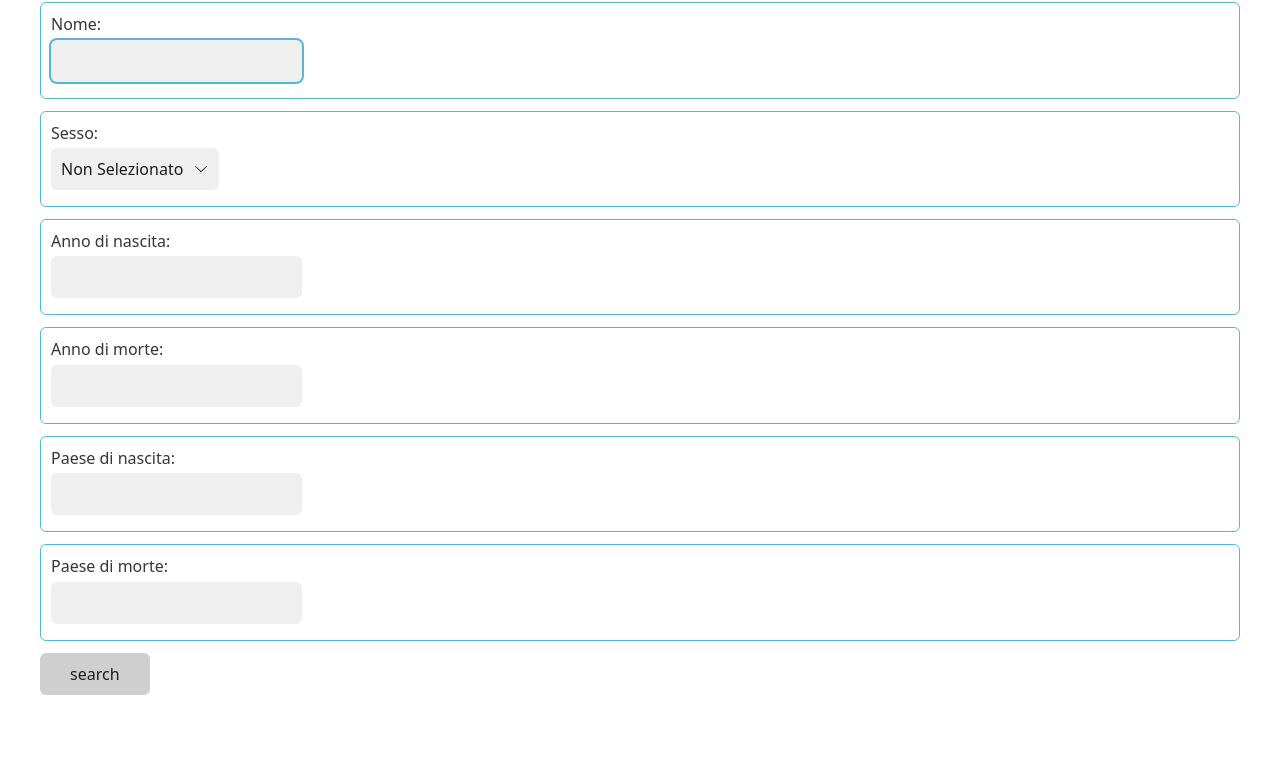
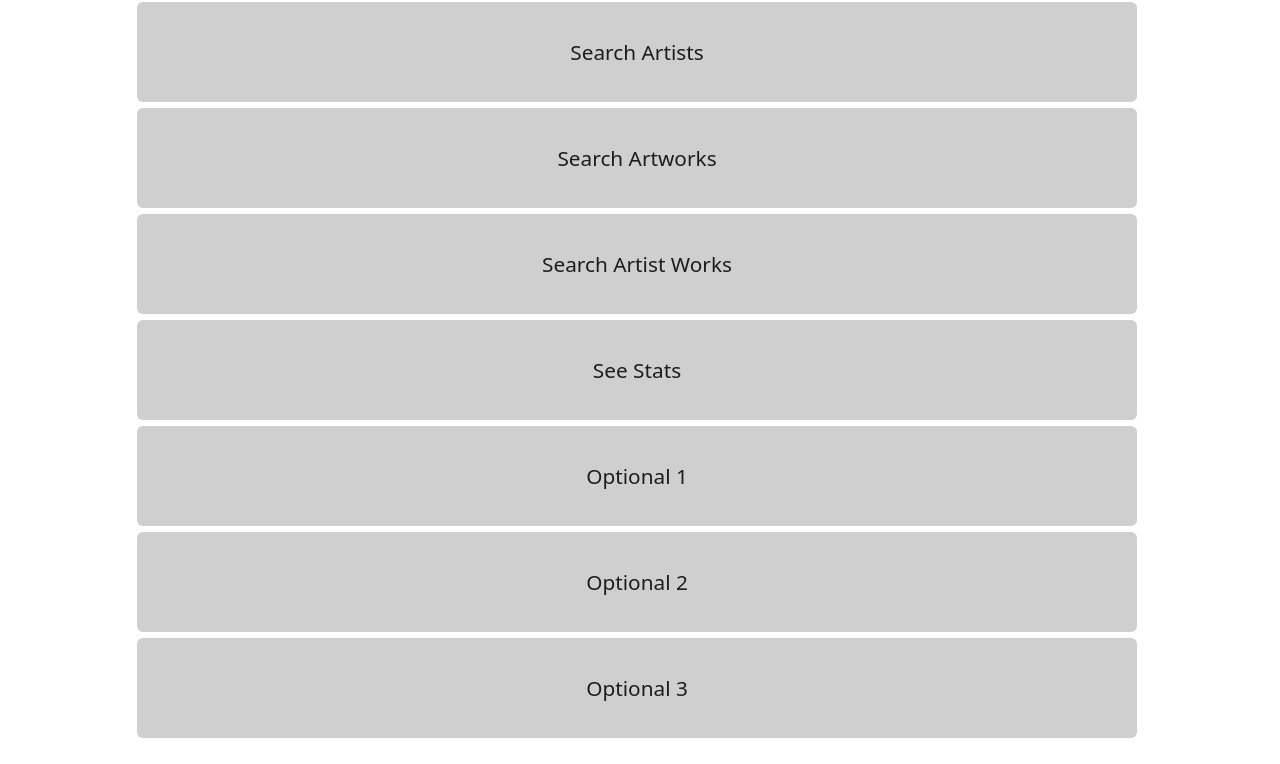
Before and after one commit to Databases-Course-Project/Databases-Course-Project, a plain HTML site: page src/index.html in a window 1280 px wide. Shown: the part 83-847 px from the top of the page. Before the commit the page ends 800 px from the top, so only its background shows below. Drawn offline with nearby package versions, Linux system fonts and the light colour scheme.

Commit message:
Create home page

```diff
--- a/src/index.html
+++ b/src/index.html
@@ -3,51 +3,35 @@
     <head>
         <meta charset="utf-8">
 
-		<title>Ricerca Artisti</title>
+		<title>Progetto Basi di Dati - Celentano / Cantuti</title>
 
 		<link rel="stylesheet" href="https://cdn.jsdelivr.net/npm/water.css@2/out/water.css">
 
 		<style>
 			body {
 				max-width: 1200px;
+                text-align: center;
 			}
+            button {
+                padding: 20px 20px;
+                font-size: 1.3em;
+                width: 1000px;
+                height: 100px;
+            }
 		</style>
     </head>
 
     <body>
-		<h1>Ricerca Artisti</h1>
-
-		<form action="get.php" method="POST">
-			<fieldset>
-				<label>Nome:</label>
-				<input type="text" name="name" autofocus >
-			</fieldset>
-			<fieldset>
-				<label>Sesso:</label>
-				<select name="gender">
-					<option value="">Non Selezionato</option>
-					<option value="M">Maschio</option>
-					<option value="F">Femmina</option>
-				</select>
-			</fieldset>
-			<fieldset>
-				<label>Anno di nascita:</label>
-				<input type="text" name="year_of_birth" >
-			</fieldset>
-			<fieldset>
-				<label>Anno di morte:</label>
-				<input type="text" name="year_of_death" >
-			</fieldset>
-			<fieldset>
-				<label>Paese di nascita:</label>
-				<input type="text" name="place_of_birth">
-			</fieldset>
-			<fieldset>
-				<label>Paese di morte:</label>
-				<input type="text" name="place_of_death">
-			</fieldset>
-
-			<input type="submit" value="search" />
-		</form>
+    <div class="container">
+        <h1>Progetto Basi di Dati - Celentano / Cantuti</h1>
+        <button onclick="window.location.href='search_artists.html'">Search Artists</button><br>
+        <button onclick="window.location.href='search_artworks.html'">Search Artworks</button><br>
+        <button onclick="window.location.href='search_artist_works.html'">Search Artist Works</button><br>
+        <button onclick="window.location.href='stats.html'">See Stats</button><br>
+        <button onclick="window.location.href='opt1.html'">Optional 1</button><br>
+        <button onclick="window.location.href='opt2.html'">Optional 2</button><br>
+        <button onclick="window.location.href='opt3.html'">Optional 3</button>
+    </div>
+    </div>
     </body>
 </html>
```
Also changed, not shown: src/search_artists.html (added, +53 -0 lines), 1 other file.
